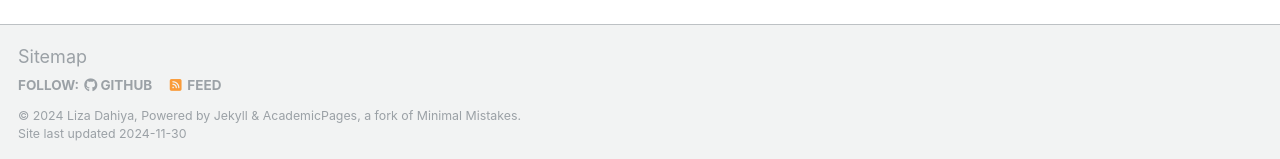
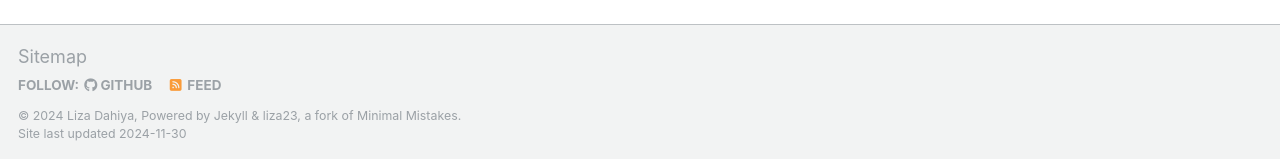
Before and after one commit to Liza23/liza23.github.io, a Jekyll site: the page built from _pages/about.md, in a window 1280 px wide and 978 px high. Shown: the part 816-975 px from the top of the window. Built offline with Jekyll 4.4.1, drawn with Linux system fonts in a browser that asks for light colours; some web fonts are replaced.

Commit message:
Update footer.html

```diff
--- a/_includes/footer.html
+++ b/_includes/footer.html
@@ -20,6 +20,6 @@
 {% endif %}
 
 <div class="page__footer-copyright">
-  &copy; {{ site.time | date: '%Y' }} {{ site.name | default: site.title }}, {{ site.data.ui-text[site.locale].powered_by | default: "Powered by" }} <a href="http://jekyllrb.com" rel="nofollow">Jekyll</a> &amp; <a href="https://github.com/academicpages/academicpages.github.io">AcademicPages</a>, a fork of <a href="https://mademistakes.com/work/minimal-mistakes-jekyll-theme/" rel="nofollow">Minimal Mistakes</a>.<br />
+  &copy; {{ site.time | date: '%Y' }} {{ site.name | default: site.title }}, {{ site.data.ui-text[site.locale].powered_by | default: "Powered by" }} <a href="http://jekyllrb.com" rel="nofollow">Jekyll</a> &amp; <a href="https://github.com/liza23/liza23.github.io">liza23</a>, a fork of <a href="https://mademistakes.com/work/minimal-mistakes-jekyll-theme/" rel="nofollow">Minimal Mistakes</a>.<br />
   Site last updated {{ "now" | date: '%Y-%m-%d' %}}
 </div>
```
